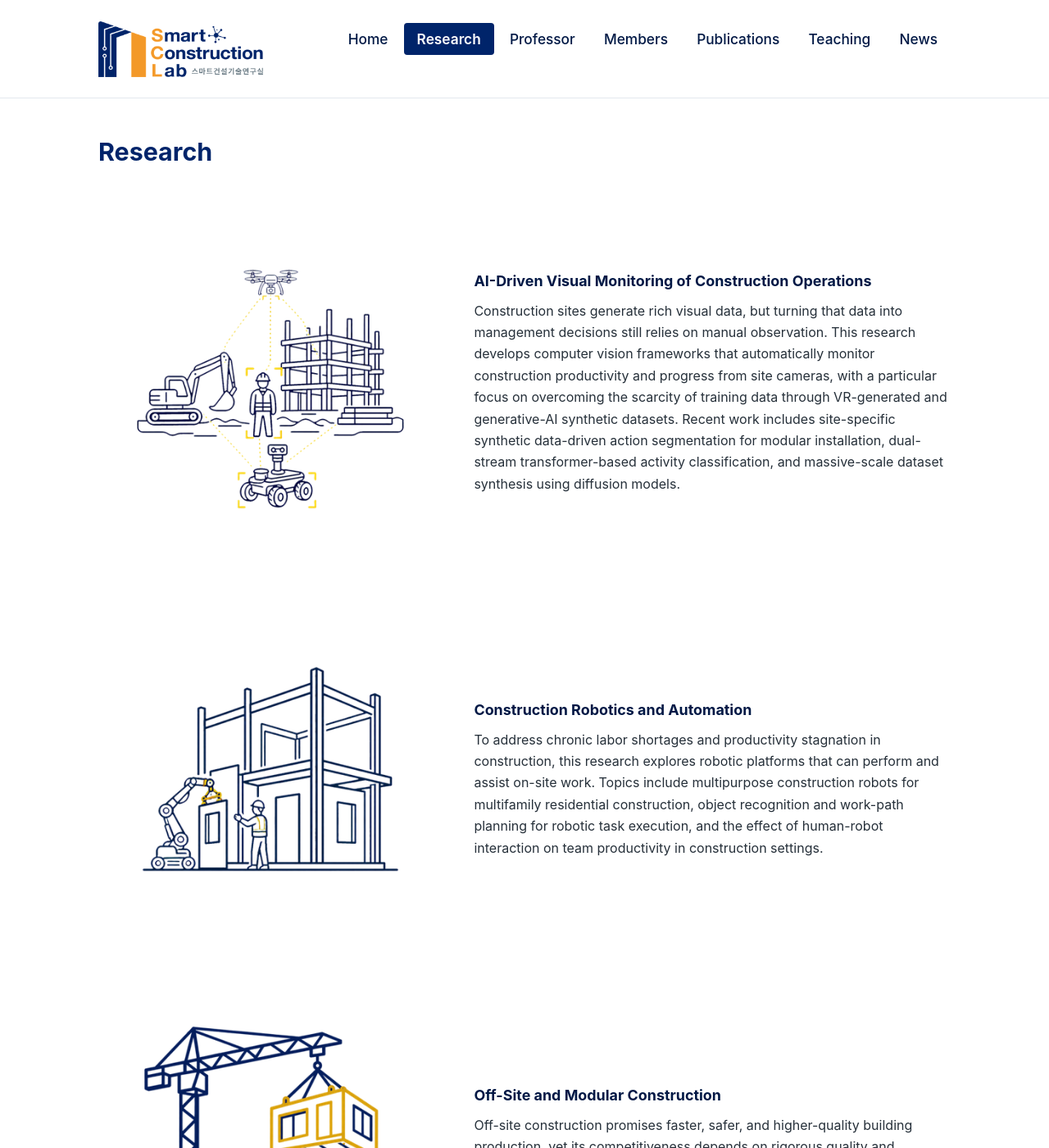
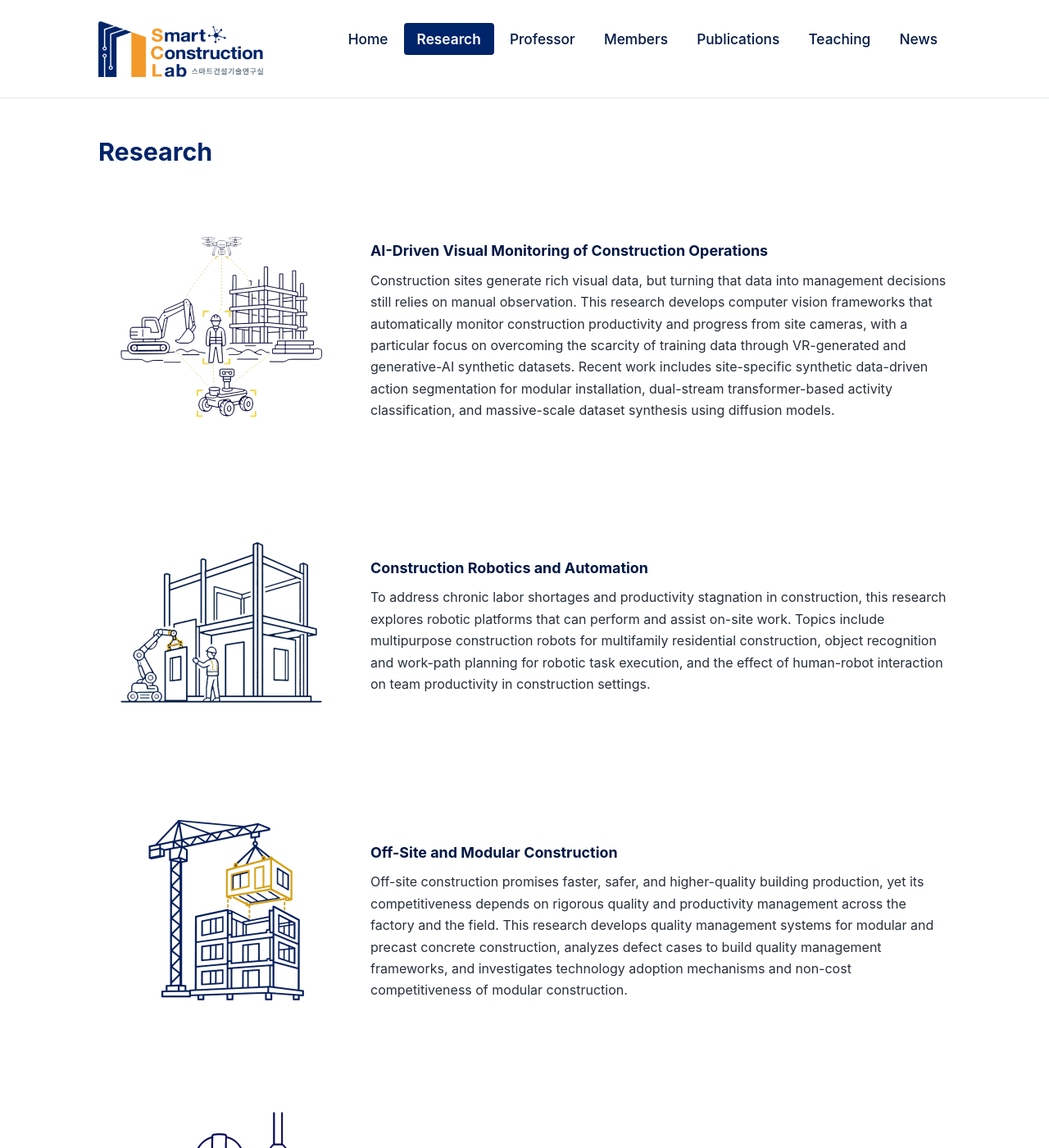
Before and after one commit to Ajou-Smart-Construction-Lab/ajou-smart-construction-lab.github.io, a Jekyll site: the page built from research.md, in a window 1280 px wide and 1400 px high. Shown: the whole window at 82% size. Built offline with Jekyll 4.4.1, drawn with Linux system fonts in a browser that asks for light colours.

Commit message:
Research icons: resize to 300px, crop each to its content bbox and pad to matching fill ratio so all 5 look visually consistent
Co-Authored-By: Claude Fable 5 <noreply@anthropic.com>

```diff
--- a/assets/css/style.css
+++ b/assets/css/style.css
@@ -66,8 +66,8 @@ main img { max-width: 100%; }
 .news-date { flex: 0 0 5.5rem; color: var(--muted); font-size: 0.88rem; white-space: nowrap; padding-top: 0.12rem; }
 
 /* research */
-.research-area { display: flex; gap: 2.4rem; align-items: center; margin: 2.6rem 0; }
-.research-area img { flex: 0 0 420px; width: 420px; height: 420px; min-width: 420px; min-height: 420px; object-fit: contain; }
+.research-area { display: flex; gap: 2rem; align-items: center; margin: 2.4rem 0; }
+.research-area img { flex: 0 0 300px; width: 300px; height: 300px; min-width: 300px; min-height: 300px; object-fit: contain; }
 .research-area h3 { margin-top: 0; }
 .project-list li.done { color: var(--muted); }
 
@@ -122,7 +122,7 @@ main img { max-width: 100%; }
   .news-list li { flex-direction: column; gap: 0.1rem; }
   /* 연구분야: 아이콘을 위로, 세로 배치 */
   .research-area { flex-direction: column; align-items: flex-start; gap: 0.8rem; }
-  .research-area img { flex: none; width: 240px; height: 240px; }
+  .research-area img { flex: none; width: 220px; height: 220px; min-width: 220px; min-height: 220px; }
   .profile { gap: 1.2rem; }
   .profile img.portrait { flex-basis: 160px; width: 160px; }
   .footer-logo { height: 56px; max-width: 90%; object-fit: contain; }
```
Also changed, not shown: assets/img/icon-human.png, assets/img/icon-modular.png, assets/img/icon-robot.png, assets/img/icon-vision.png, assets/img/icon-wearable.png.
